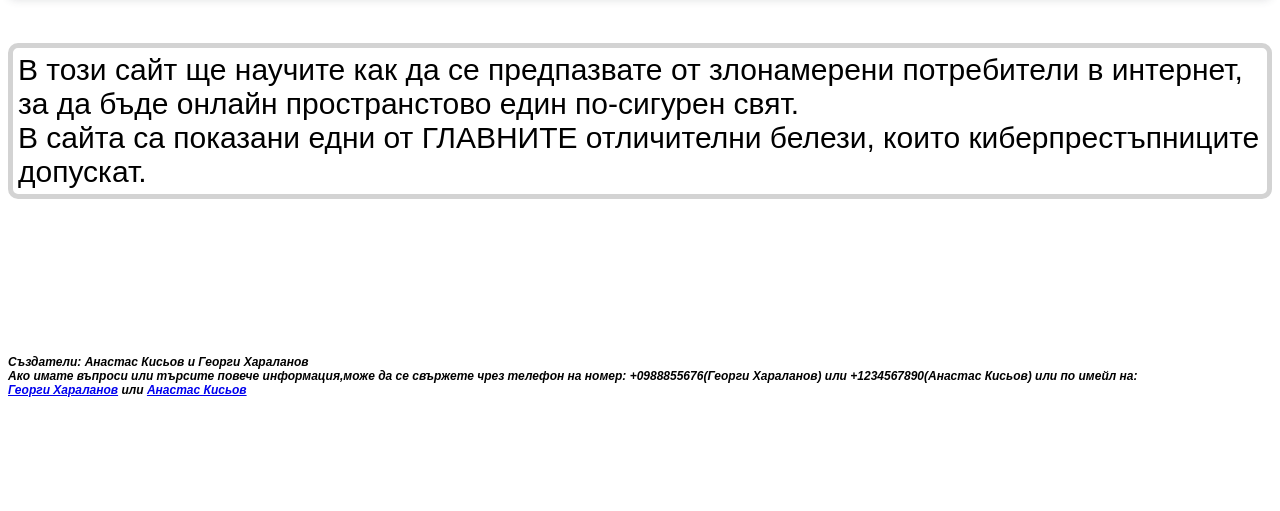
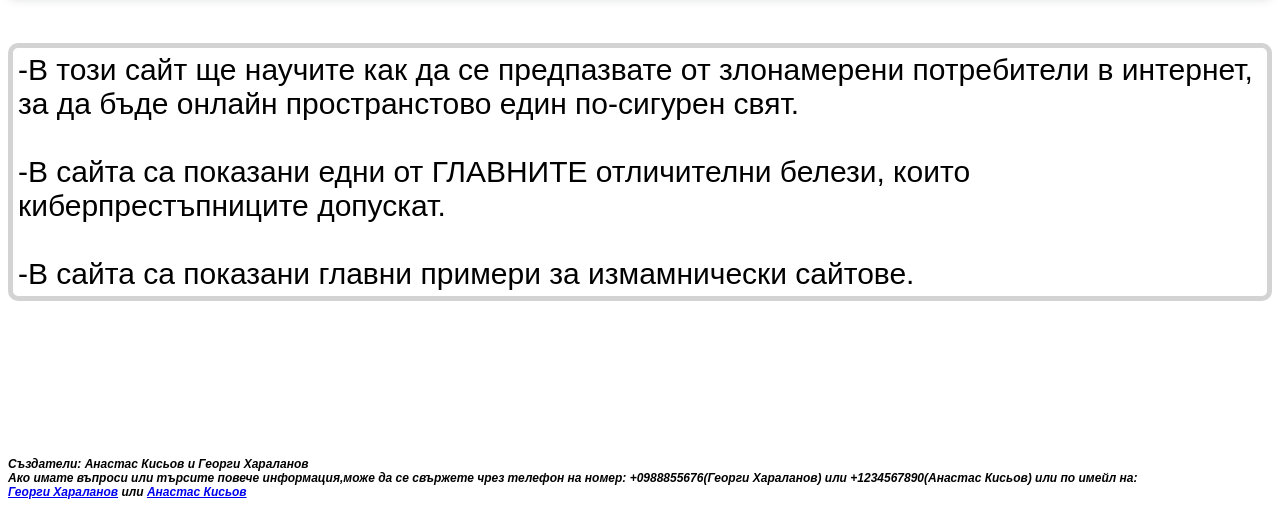
Before and after one commit to makeista-school/AGsecurity, a plain HTML site: page index.html in a window 1280 px wide. Shown: the part 1011-1522 px from the top of the page. Before the commit the page ends 1420 px from the top, so only its background shows below. Drawn offline with Linux system fonts and the light colour scheme.

Commit message:
indexa e gotov

```diff
--- a/index.html
+++ b/index.html
@@ -29,7 +29,7 @@
      </iframe>
     </div>
 </p1>
-<div class="p" style="text-align: left;">В този сайт ще научите как да се предпазвате от злонамерени потрeбители в интернет, за да бъде онлайн пространстово един по-сигурен свят.<br>В сайта са показани едни от ГЛАВНИТЕ отличителни белези, които киберпрестъпниците допускат.</div>
+<div class="p" style="text-align: left;">-В този сайт ще научите как да се предпазвате от злонамерени потрeбители в интернет, за да бъде онлайн пространстово един по-сигурен свят.<br><br>-В сайта са показани едни от ГЛАВНИТЕ отличителни белези, които киберпрестъпниците допускат.<br><br>-В сайта са показани главни примери за измамнически сайтове.</div>
 <br><br><br><br><br><br><br><br>
 <p class="contacts"><i><b>Създатели: Анастас Кисьов и Георги Хараланов <br>
 Ако имате въпроси или търсите повече информация,може да се свържете чрез телефон на номер: +0988855676(Георги Хараланов) или +1234567890(Анастас Кисьов) или по имейл на: <br> <a href="mailto: georgiharalanov8e@schoolmaths.eu">Георги Хараланов</a> или <a href="mailto: anastaskisiov8e@schoolmaths.eu">Анастас Кисьов</a>
```
